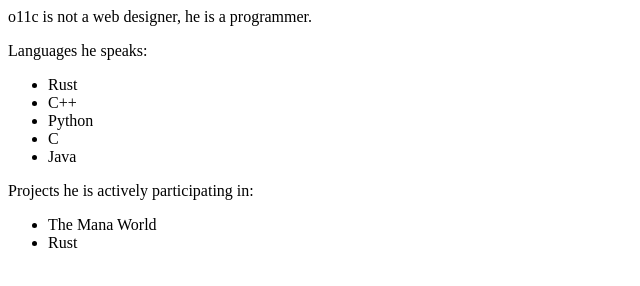
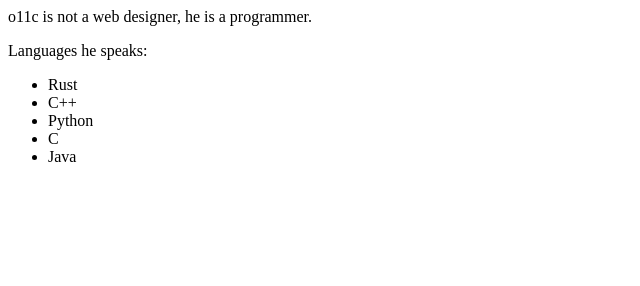
Before and after one commit to o11c/o11c.github.io, a plain HTML site: page index.html in a window 1280 px wide. Shown: the whole page, without its empty margins (0-640 px from the left). Drawn offline with Linux system fonts and the light colour scheme.

Commit message:
Remove inactive communities

```diff
--- a/index.html
+++ b/index.html
@@ -14,13 +14,5 @@
             <li>Java</li>
         </ul>
     </p>
-
-    <p>
-        Projects he is actively participating in:
-        <ul>
-            <li>The Mana World</li>
-            <li>Rust</li>
-        </ul>
-    </p>
 </body>
 </html>
```
